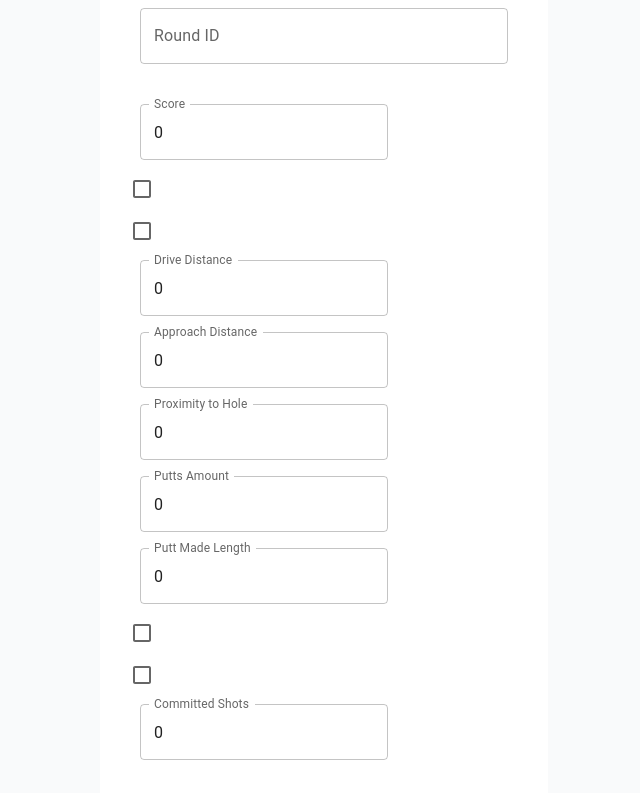
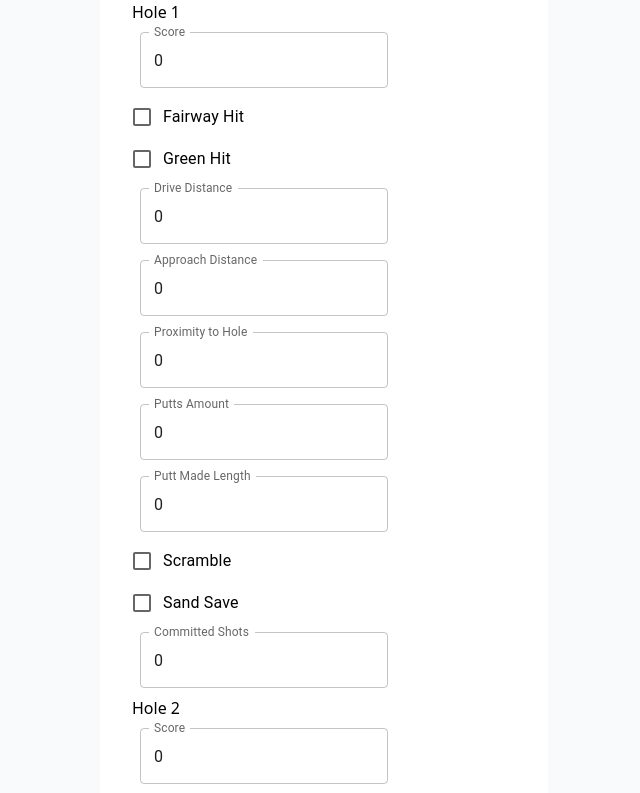
Before and after one commit to Desmond225/golf-stats, a Next.js app: page /dashboard in a window 1280 px wide. Shown: the top 793 px of the page, without its empty margins (316-956 px from the left). Built offline with nearby package versions, Linux system fonts and the light colour scheme.

Commit message:
Update page.tsx

```diff
--- a/app/dashboard/page.tsx
+++ b/app/dashboard/page.tsx
@@ -12,8 +12,8 @@
 import FormGroup from '@mui/material/FormGroup'
 import FormLabel from '@mui/material/FormLabel'
 import FormControl from '@mui/material/FormControl'
+
 export default function Dashboard() {
-  const [roundId, setRoundId] = useState('')
   const [score, setScore] = useState(Array(18).fill(0))
   const [fairwayHit, setFairwayHit] = useState(Array(18).fill(false))
   const [greenHit, setGreenHit] = useState(Array(18).fill(false))
@@ -32,7 +32,7 @@
   }
 
   return (
-    <div className="flex-1 flex flex-col w-full px-8 sm:max-w-md justify-center gap-2 text-white bg-white text-black">
+    <div className="flex-1 flex flex-col w-full px-8 sm:max-w-md justify-center gap-2 bg-white text-black">
       <Box component="form" onSubmit={handleSubmit} noValidate autoComplete="off" sx={{
         display: 'flex',
         flexDirection: 'column',
@@ -44,7 +44,6 @@
           margin: 1,
         },
       }}>
-        <TextField id="round-id" label="Round ID" value={roundId} onChange={e => setRoundId(e.target.value)} />
         {Array.from({ length: 18 }, (_, i) => (
           <div key={i}>
             <h2>Hole {i + 1}</h2>
```
